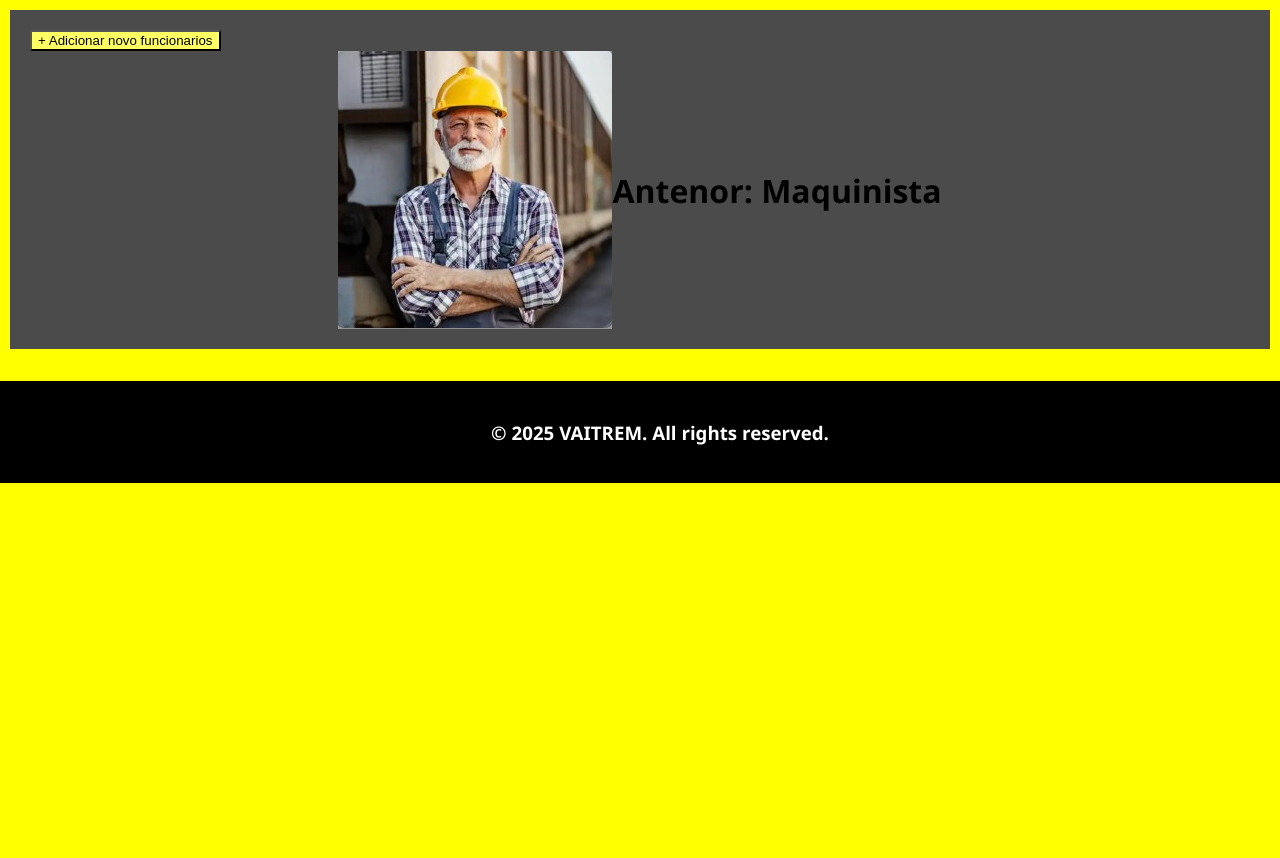
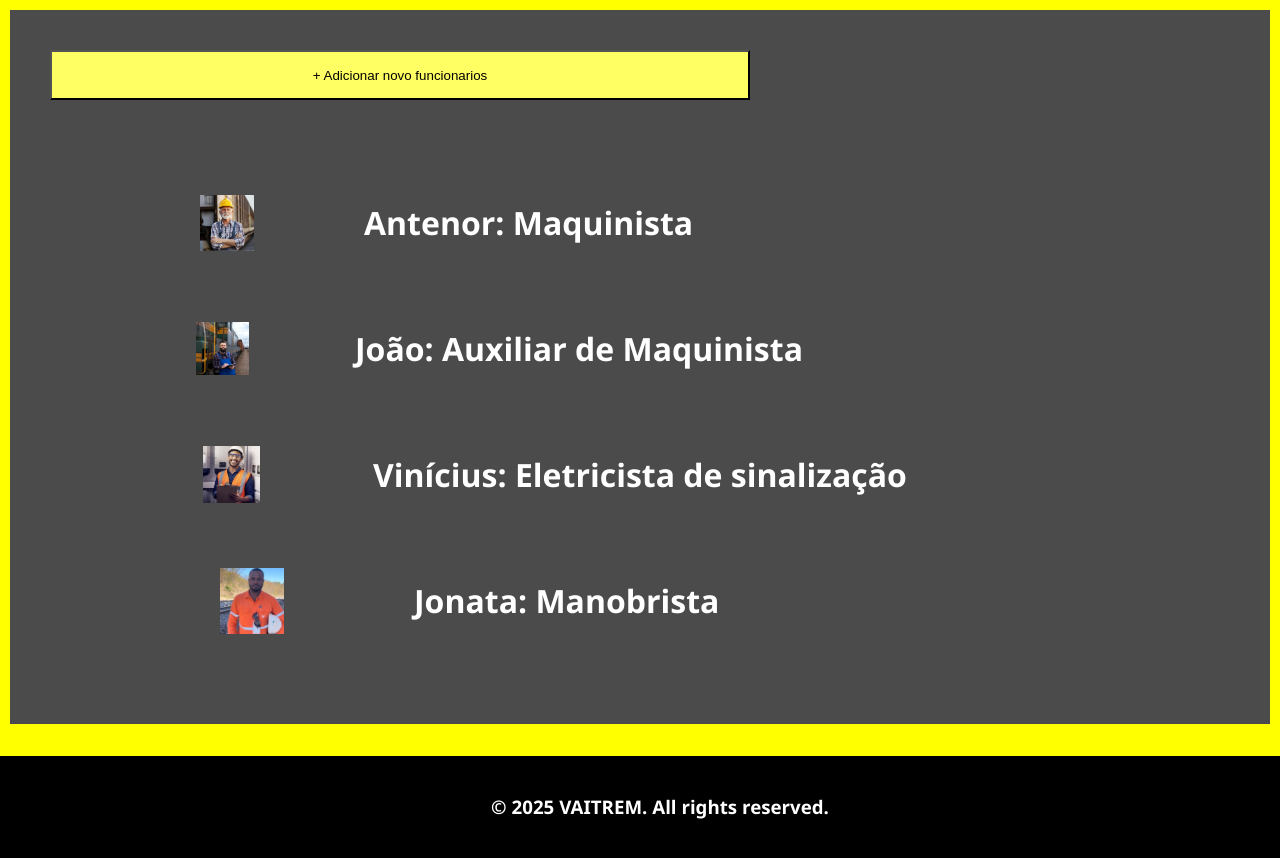
Before and after one commit to ViniciusTn/Aplicacao_do_mockup, a PHP site: page /private/gerenciadorFuncionarios.html in a window 1280 px wide. Shown: the part 62-920 px from the top of the page. Before the commit the page ends 545 px from the top, so only its background shows below. Run offline with PHP 8.4, Linux system fonts and the light colour scheme.

Commit message:
ADD - Gerenciador Funcionarios

```diff
--- a/private/gerenciadorFuncionarios.html
+++ b/private/gerenciadorFuncionarios.html
@@ -15,14 +15,43 @@
     </header>
 
     <main>
+        <div class="nav">
+        <button type="button" id="botaoFuncionario">+ Adicionar novo funcionarios</button>
+        </div>
+       <div class="nav">
+        <div class="gerenciador">
+                <div class="nav">
+                <div>
+                <img src="../assets/imgs/Homem1.png" class="funcionariano"  alt="Antenor: Maquinista">
+                </div>
+                <h1>Antenor: Maquinista</h1>
+                </div>
 
-        <button type="button" id="corbotao">+ Adicionar novo funcionarios</button>
+                <div class="nav">
+                <div>
+                <img src="../assets/imgs/Homem2.png" class="funcionariano"  alt="João: Auxiliar de maquinista">
+                </div>
+                <h1>João: Auxiliar de Maquinista</h1>
 
-        <div class="flex">
-            <img src="../assets/imgs/Homem1.png" alt="Antenor: Maquinista">
-            <h1>Antenor: Maquinista</h1>
+                </div>
+
+                <div class="nav">
+                <div>
+                <img src="../assets/imgs/Homem3.png" class="funcionariano" alt="Vinícius: Eletricista de sinalização">
+                </div>
+                <h1>Vinícius: Eletricista de sinalização</h1>
+                </div>
+
+
+                <div class="nav">
+                <div>
+                <img src="../assets/imgs/homem4.png" class="funcionariano"  alt="Jonata: Manobrista">
+                </div>
+                <h1>Jonata: Manobrista</h1>
+                </div>
+
+            </div>
         </div>
-
     </main>
 
     <footer>
--- a/styles/Style.css
+++ b/styles/Style.css
@@ -73,3 +73,30 @@
 .padding{
     padding: 20px;
 }
+
+.Gerenciador{
+    color: white;
+    padding: 20px;
+}
+
+#botaoFuncionario{
+    width: 700px;
+    height: 50px;
+    background-color: rgb(255, 255, 99);
+}
+
+#arrumador{
+    justify-content: center;
+    align-items: center;
+}
+
+.nav{
+    padding: 20px;
+    display: flex;
+    align-items: center;
+    text-align: center;
+}
+
+.funcionariano{
+    width: 20%;
+}
```
Also changed, not shown: assets/imgs/homem4.png (added).
